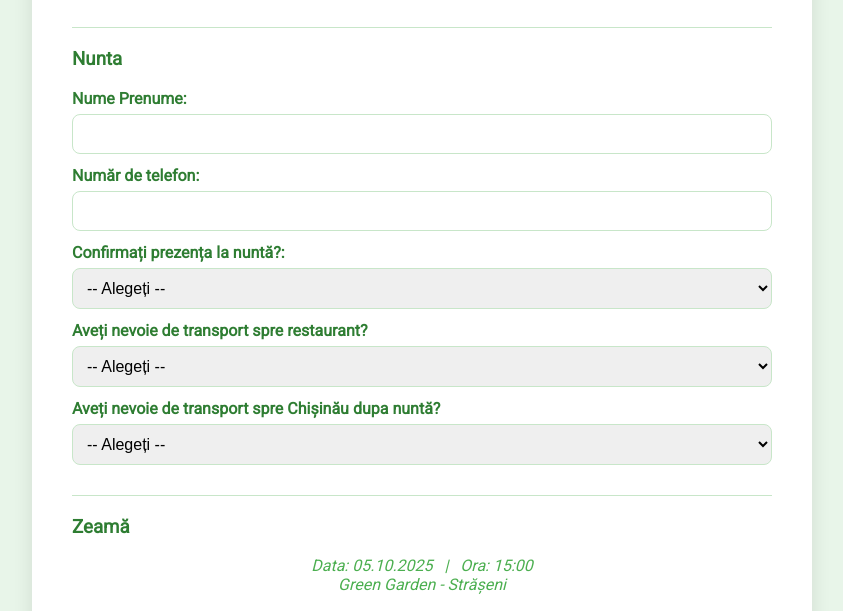
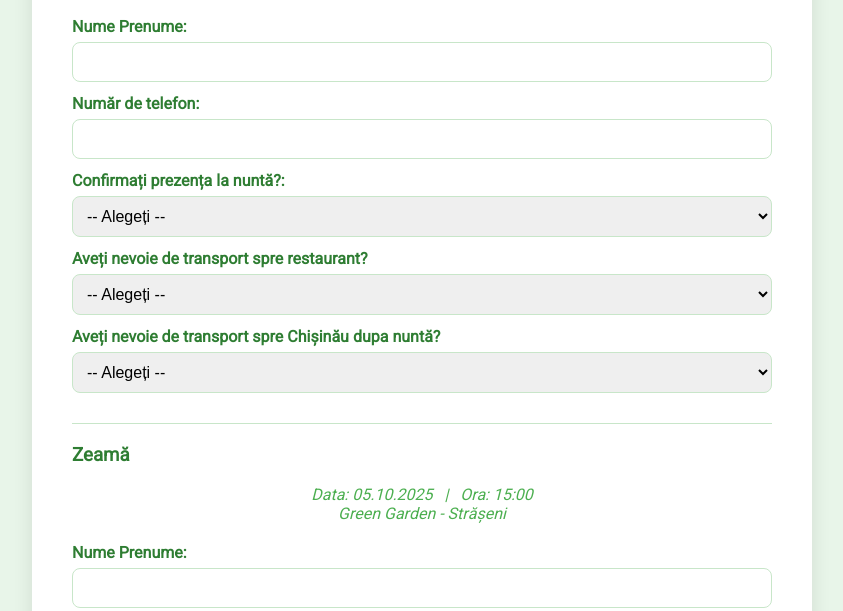
Before and after one commit to IonPislaru/Wedding-rsvp2, a plain HTML site: page index.html in a window 1280 px wide. Shown: the part 169-780 px from the top of the page, without its empty margins (218-1061 px from the left). Drawn offline with Linux system fonts and the light colour scheme.

Commit message:
Update index.html

```diff
--- a/index.html
+++ b/index.html
@@ -92,7 +92,6 @@
     </div>
 
     <form id="rsvpForm">
-      <h3>Nunta</h3>
 
       <label for="nameNunta">Nume Prenume:</label>
       <input type="text" id="nameNunta" name="nameNunta" required>
```
